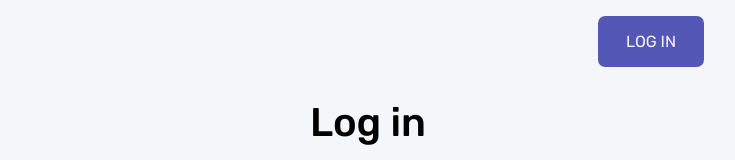
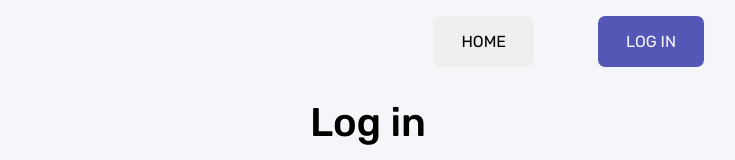
Before and after one commit to SpectreAscended/interactive-comment-section, a React (Vite) app: page /login in a window 1280 px wide. Shown: the top 160 px of the page, without its empty margins (272-1007 px from the left). Built offline with nearby package versions, Linux system fonts and the light colour scheme.

Commit message:
created secondary styles for button

```diff
--- a/src/components/Header.tsx
+++ b/src/components/Header.tsx
@@ -7,9 +7,18 @@ const Header: React.FC = () => {
     <header className="header">
       <nav className="header__nav">
         <ul>
-          <NavLink to="login" className="header__list--item">
-            <Button onClick={() => {}}>Log in</Button>
-          </NavLink>
+          <li>
+            <NavLink to="/">
+              <Button onClick={() => {}} variant="secondary">
+                Home
+              </Button>
+            </NavLink>
+          </li>
+          <li>
+            <NavLink to="login" className="header__list--item">
+              <Button onClick={() => {}}>Log in</Button>
+            </NavLink>
+          </li>
         </ul>
       </nav>
     </header>
--- a/src/components/UI/Button.tsx
+++ b/src/components/UI/Button.tsx
@@ -4,15 +4,23 @@ interface ButtonProps {
   children: string;
   onClick: (e: React.MouseEvent<HTMLElement>) => void;
   type?: 'submit' | 'reset' | 'button' | undefined;
+  variant?: 'primary' | 'secondary';
 }
 
 const Button: React.FC<ButtonProps> = ({
   children,
   onClick,
   type = 'button',
+  variant = 'primary',
 }) => {
+  let buttonClasses = 'button button--primary';
+
+  if (variant === 'secondary') {
+    buttonClasses = 'button button-secondary';
+  }
+
   return (
-    <button className="button" onClick={onClick} type={type}>
+    <button className={buttonClasses} onClick={onClick} type={type}>
       {children}
     </button>
   );
--- a/src/components/UI/button.scss
+++ b/src/components/UI/button.scss
@@ -1,7 +1,6 @@
 .button {
   border: none;
-  background-color: var(--color-moderate-blue);
-  color: var(--color-very-light-gray);
+
   padding: 1rem 1.75rem;
   border-radius: 0.45rem;
   cursor: pointer;
@@ -10,7 +9,23 @@
   font-weight: 400;
   font-size: 1rem;
 
-  &:hover {
-    background: lighten(hsl(238, 40%, 52%), 20%);
+  &--primary {
+    background-color: var(--color-moderate-blue);
+    color: var(--color-very-light-gray);
+
+    &:hover {
+      background: lighten(hsl(238, 40%, 52%), 20%);
+    }
+  }
+
+  &--secondary {
+    background-color: transparent;
+    color: var(--color-moderate-blue);
+    transition: color 250ms;
+
+    &:hover {
+      background-color: var(--color-moderate-blue);
+      color: var(--color-very-light-gray);
+    }
   }
 }
--- a/src/components/header.scss
+++ b/src/components/header.scss
@@ -1,8 +1,9 @@
 .header {
-  &__nav {
+  &__nav ul {
     max-width: 100%;
     display: flex;
     justify-content: flex-end;
+    gap: 4rem;
     align-items: center;
     margin: 1rem 1rem 2rem 1rem;
   }
```
